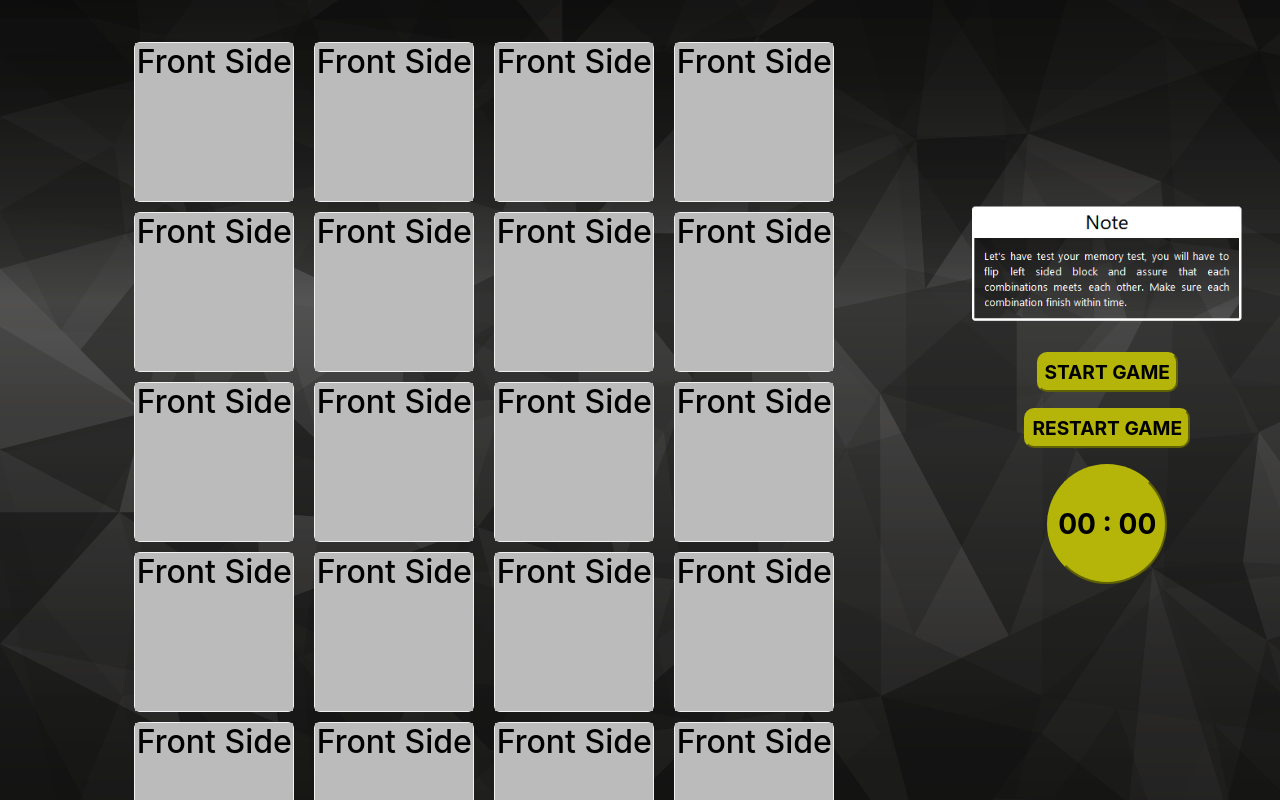
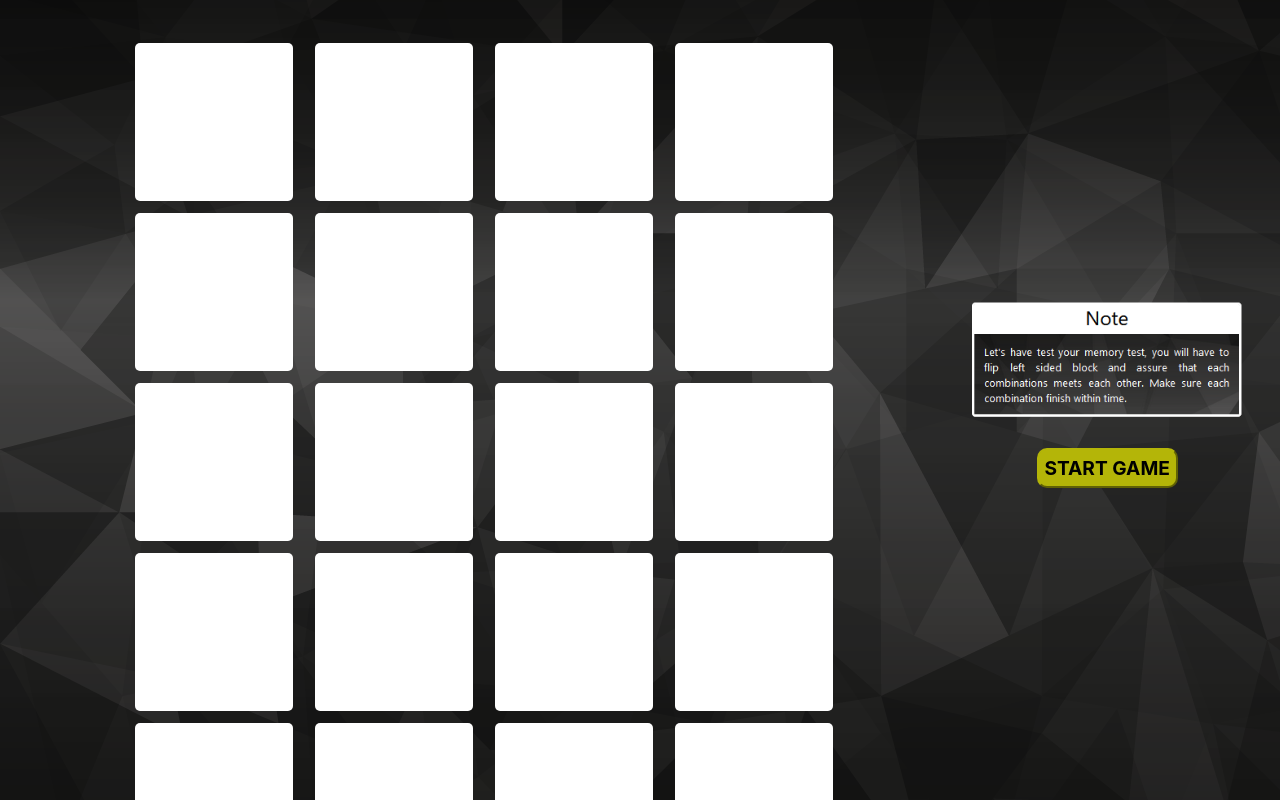
Before and after one commit to ankitkanojia/memory-game, a React (Create React App) app: page / in a window 1280 px wide. Shown: the top 800 px of the page. Built offline with nearby package versions, Linux system fonts and the light colour scheme.

Commit message:
Condinally button display and hide functioanlity perform

```diff
--- a/src/App.css
+++ b/src/App.css
@@ -79,7 +79,8 @@ body {
   border-radius: 6px;
   min-width: 160px;
   max-width: 160px;
-  border: 1px solid #f1f1f1;
+  border: 1px solid transparent;
+  border-radius: 5px;
   perspective: 1000px; /* Remove this if you don't want the 3D effect */
 }
 
@@ -94,7 +95,7 @@ body {
 }
 
 /* Do an horizontal flip when you move the mouse over the flip box container */
-.flip-box:hover .flip-box-inner {
+.flip-box.flipped .flip-box-inner {
   transform: rotateY(180deg);
 }
 
@@ -108,13 +109,22 @@ body {
 
 /* Style the front side */
 .flip-box-front {
-  background-color: #bbb;
+  background-color:#ffffff;
   color: black;
+  border-radius :5px;
 }
 
 /* Style the back side */
 .flip-box-back {
-  background-color: dodgerblue;
-  color: white;
+  background-color: #ffffff;
+  color: black;
   transform: rotateY(180deg);
+  border-radius :5px;
+  display: table;
 }
+
+.flip-box-back h2 {
+  vertical-align: middle;
+  display: table-cell;
+  font-size: 60px;
+}
--- a/src/App.js
+++ b/src/App.js
@@ -6,20 +6,65 @@ class App extends React.Component {
   constructor(props) {
     super(props);
     this.state = {
-      isFliped : false
+      allFliped: false,
+      isGameStart: false,
+      isTimerStart: false,
+      jumbeledArray: "",
+      isGameOver : false
     };
   }
 
-  flip = () => {
+  shuffle = () => {
+    var a = "0123456789ABCDEFGHIJKLMNOPQRSTUVWXTZabcdefghiklmnopqrstuvwxyz".split(""),
+      n = a.length;
+    for (var i = n - 1; i > 0; i--) {
+      var j = Math.floor(Math.random() * (i + 1));
+      var tmp = a[i];
+      a[i] = a[j];
+      a[j] = tmp;
+    }
+
+    let array1 = a.join("").substring(0, 12);
+    let temparray = array1.split("");
+    for (var i = n - 1; i > 0; i--) {
+      var j = Math.floor(Math.random() * (i + 1));
+      var tmp = temparray[i];
+      temparray[i] = temparray[j];
+      temparray[j] = tmp;
+    }
+    let array2 = temparray.join("");
+    let finalArray = array1.concat(array2);
+    return finalArray;
+  }
+
+  componentDidMount() {
     this.setState({
-      isFliped : true
+      jumbeledArray: this.shuffle().split("")
+    });
+  }
+
+  startGame = () => {
+    this.setState({
+      isGameStart: true
+    });
+    this.allfliped();
+  }
+
+  allfliped = () => {
+    this.setState({
+      allFliped: true
     }, () => {
       setTimeout(() => {
         this.setState({
-          isFliped: false
+          allFliped: false,
+          isTimerStart : false
         });
       }, 3000);
     });
+  }
+
+  singleFliped = (index) => {
+    console.log(index);
   }
 
   render() {
@@ -30,17 +75,17 @@ class App extends React.Component {
             <div className="col-md-9">
               <div className="row">
                 <div className="col-md-12 contentBox d-flex justify-content-center align-items-center align-content-around flex-wrap">
-                  {[...Array(24)].map((data) => {
-                    return  <div class="flip-box">
-                    <div class="flip-box-inner">
-                      <div class="flip-box-front">
-                        <h2>Front Side</h2>
-                      </div>
-                      <div class="flip-box-back">
-                        <img width="100%" src={note} alt="logo" />
+                  {this.state.jumbeledArray && this.state.jumbeledArray.map((data, index) => {
+                    return <div class={"flip-box" + (this.state.allFliped ? " flipped" : "")} onClick={() => this.singleFliped(index)}>
+                      <div class="flip-box-inner">
+                        <div class="flip-box-front">
+                          <h2>&nbsp;</h2>
+                        </div>
+                        <div class="flip-box-back">
+                          <h2>{data}</h2>
+                        </div>
                       </div>
                     </div>
-                  </div>
                   })}
                 </div>
               </div>
@@ -51,9 +96,9 @@ class App extends React.Component {
                   <img width="100%" src={note} alt="notes" />
                   <br />
                   <br />
-                  <p><button className="gamebutton">START GAME</button></p>
-                  <p><button className="gamebutton">RESTART GAME</button></p>
-                  <p><button className="timerbutton">00 : 00</button></p>
+                  {!this.state.isGameStart && <p><button className="gamebutton" onClick={this.startGame}>START GAME</button></p>}
+                  {this.state.isGameStart && this.state.isGameOver && <p><button className="gamebutton">RESTART GAME</button></p>}
+                  {this.state.isGameStart && <p><button className="timerbutton">00 : 00</button></p>}
                 </div>
               </div>
             </div>
```
